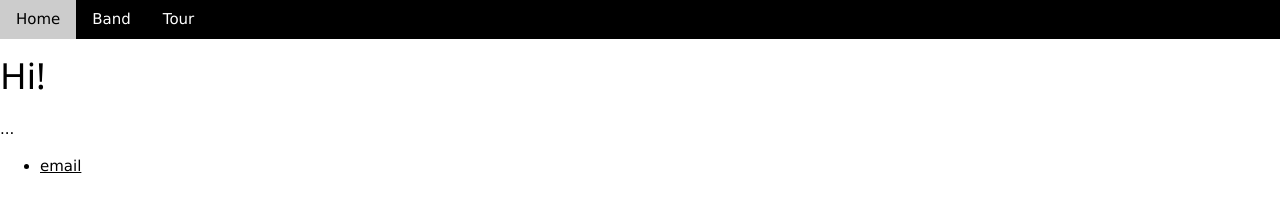
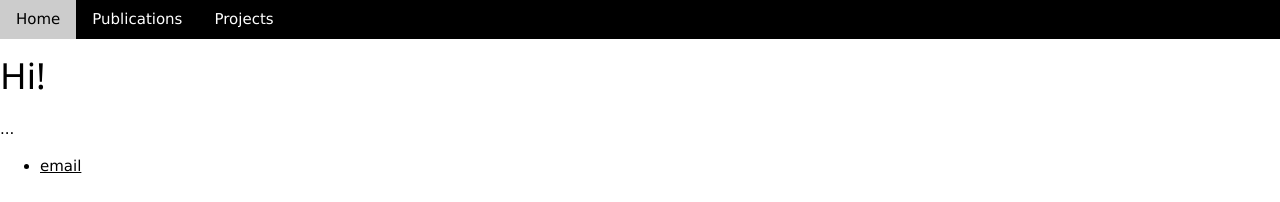
Before and after one commit to maawad/maawad.github.io, a Jekyll site: the page built from index.html, in a window 1280 px wide. Shown: the top 202 px of the page. Built offline with Jekyll 4.4.1, drawn with Linux system fonts in a browser that asks for light colours.

Commit message:
Update default.html

```diff
--- a/_layouts/default.html
+++ b/_layouts/default.html
@@ -14,8 +14,8 @@
 			<!-- Navigation -->
 			<nav class="w3-bar w3-black">
 			  <a href="#home" class="w3-button w3-bar-item">Home</a>
-			  <a href="#Publications" class="w3-button w3-bar-item">Band</a>
-			  <a href="#Projects" class="w3-button w3-bar-item">Tour</a>
+			  <a href="#Publications" class="w3-button w3-bar-item">Publications</a>
+			  <a href="#Projects" class="w3-button w3-bar-item">Projects</a>
 			</nav>
 
 			<div class="container">
```
